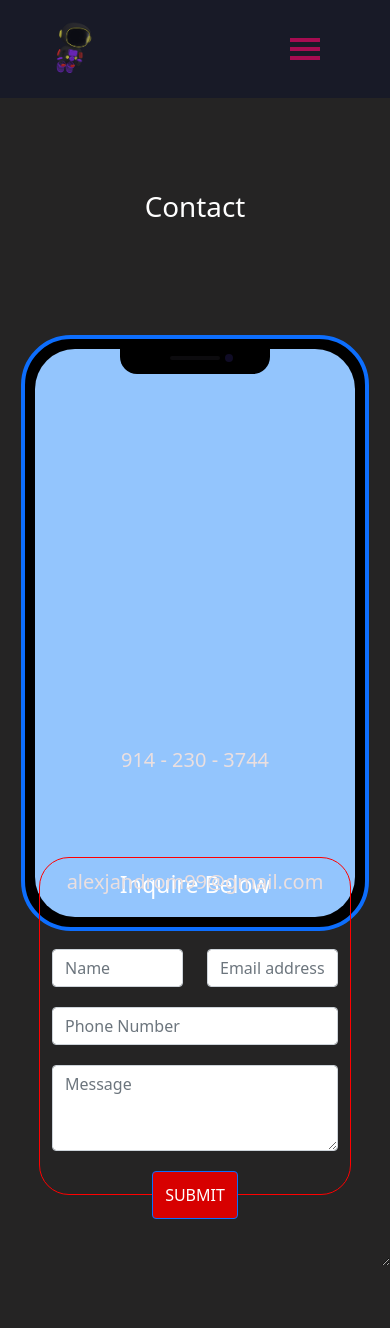
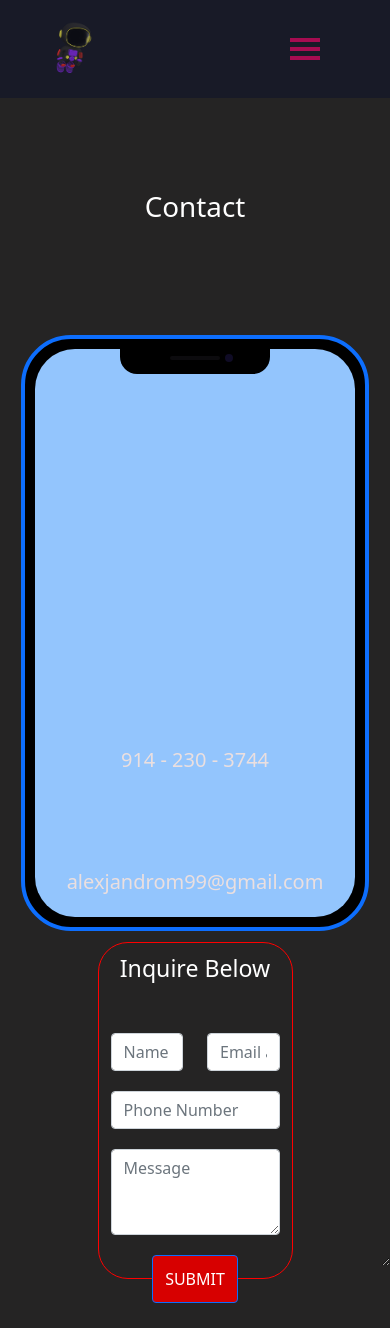
Before and after one commit to 4lexjandro/portfolio, a React (Create React App) app: page /contact in a window 390 px wide. Before the commit the page ends 1266 px from the top, so only its background shows below. Built offline with nearby package versions, Linux system fonts and the light colour scheme.

Commit message:
fixed scroll issue with css, checking again tmrw for resizing

```diff
--- a/src/style.css
+++ b/src/style.css
@@ -256,19 +256,15 @@ Contact Form */
 
 @media screen and (max-width: 660px) {
 .contactsForm {
-  position: absolute;
-  width: 80%;
-  height: 40%;
-
   border: 1px solid;
-  top:90%;
-  left: 10%;
   border-color: red;
-
-
   justify-content: center;
   align-items: center;
   color: rgb(255, 255, 255);
+  position: relative;
+  top: 100%;
+  left: 25%;
+
 
 }
 }
```
